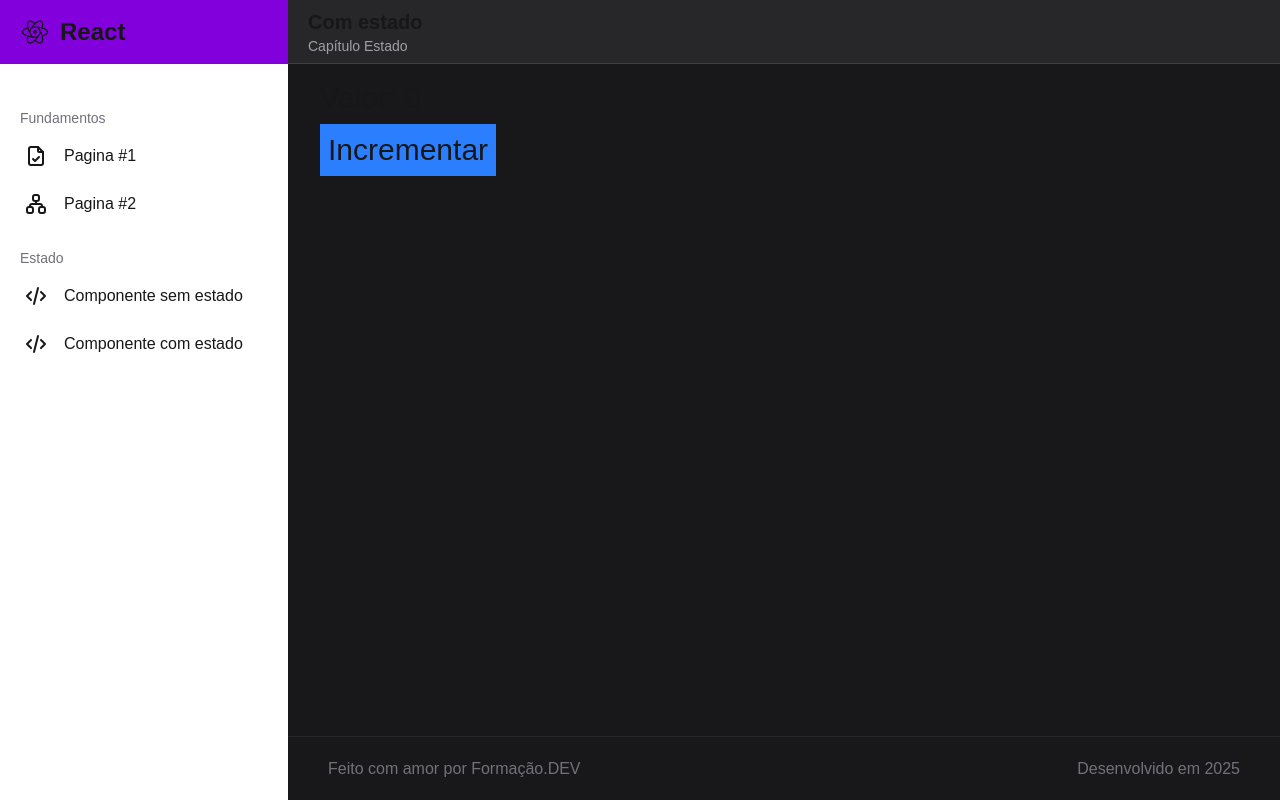
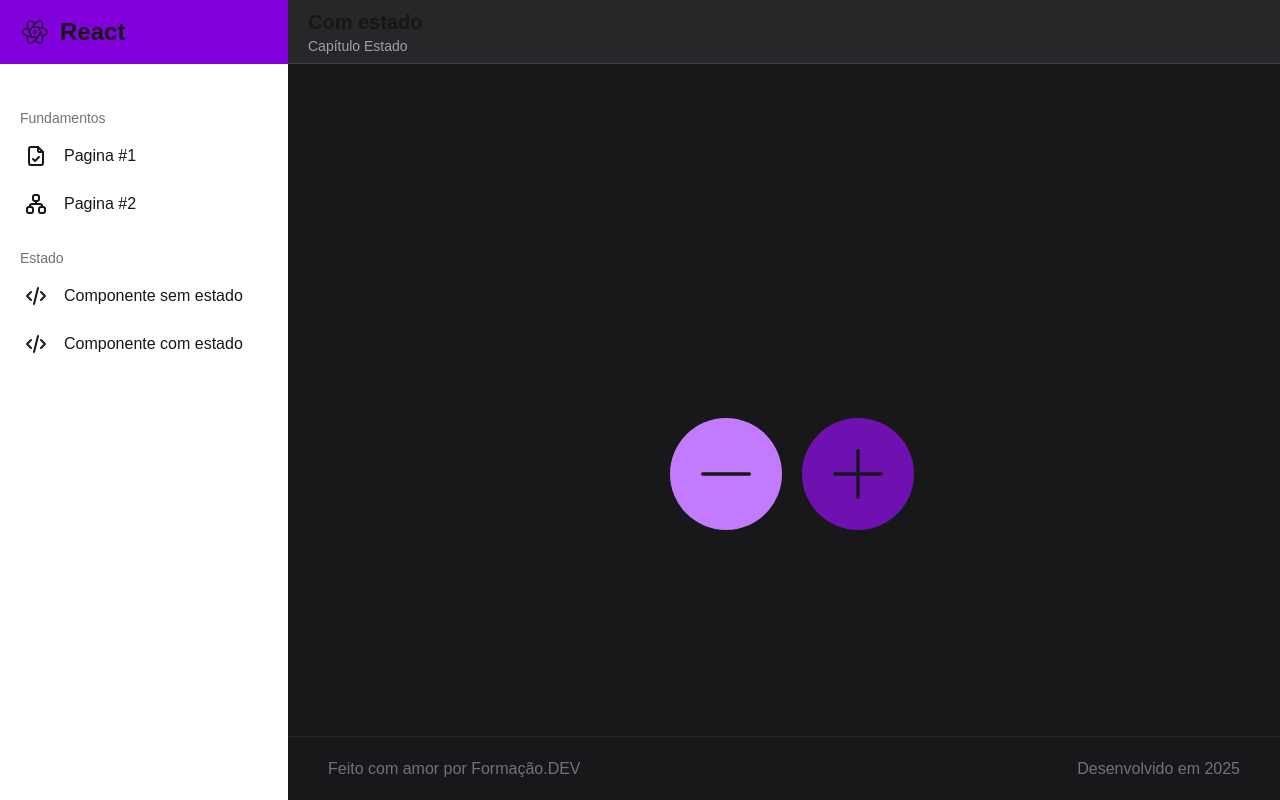
Before and after one commit to GustavoPaula/formacao-dev, a Next.js app in the folder react-fundamentos/: page /estado/com in a window 1280 px wide. Built offline with nearby package versions, Linux system fonts and the light colour scheme.

Commit message:
Desafio contador

```diff
--- a/react-fundamentos/pages/estado/com.tsx
+++ b/react-fundamentos/pages/estado/com.tsx
@@ -1,24 +1,31 @@
 import Pagina from "@/components/Pagina";
 import "../../app/globals.css"
 import { useState } from "react";
+import { IconMinus, IconPlus } from "@tabler/icons-react";
 
 export default function PaginaComEstado() {
   const [numero, setNumero] = useState(0)
 
   function incrementar() {
-    setNumero(numero +1)
+    setNumero(numero + 1)
+  }
+
+  function decrementar() {
+    setNumero(numero - 1)
   }
 
   return (
     <Pagina titulo="Com estado" subtitulo="Capítulo Estado">
-      <div className="flex flex-col gap-2">
-        <div>
-          <span>Valor: </span>
-          <span>{numero}</span>
+      <div className="flex flex-col w-full h-full justify-center items-center gap-5">
+        <span className="font-black text-9xl">{numero}</span>
+        <div className="flex gap-5">
+          <button onClick={decrementar} className="bg-purple-400 p-4 rounded-full">
+            <IconMinus size={80} stroke={1} />
+          </button>
+          <button onClick={incrementar} className="bg-purple-800 p-4 rounded-full">
+            <IconPlus size={80} stroke={1} />
+          </button>
         </div>
-        <button onClick={incrementar} className="bg-blue-500 p-2">
-          Incrementar
-        </button>
       </div>
     </Pagina>
   )
```
